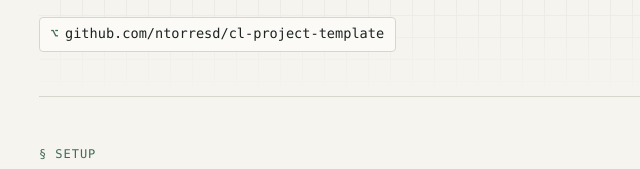
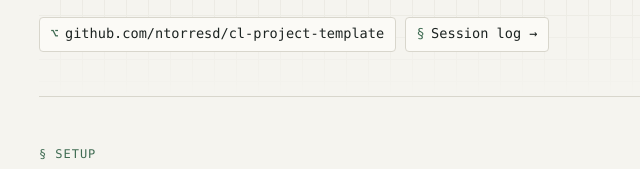
Before and after one commit to ntorresd/cl-project-template, a plain HTML site: page site/template.html in a window 1280 px wide. Shown: the part 276-445 px from the top of the page, 217-857 px from the left. Drawn offline with Linux system fonts and the light colour scheme.

Commit message:
feat(site): surface session log link in the masthead

```diff
--- a/site/template.html
+++ b/site/template.html
@@ -133,6 +133,13 @@
   }
   .repo-link:hover { border-color: var(--accent); color: var(--accent); }
   .repo-link::before { content: "⌥"; color: var(--accent); }
+  .repo-link.log-link::before { content: "§"; }
+
+  .masthead-links {
+    display: flex;
+    flex-wrap: wrap;
+    gap: 0.6rem;
+  }
 
   h2 {
     font-family: var(--font-head);
@@ -269,7 +276,10 @@
       specialized <code>CLAUDE.md</code>, a running session-log artifact, and a
       GitHub remote — so each new project begins from the same known-good
       shape.</p>
-      <a class="repo-link" href="https://github.com/ntorresd/cl-project-template">github.com/ntorresd/cl-project-template</a>
+      <div class="masthead-links">
+        <a class="repo-link" href="https://github.com/ntorresd/cl-project-template">github.com/ntorresd/cl-project-template</a>
+        <a class="repo-link log-link" href="cl-log.html">Session log →</a>
+      </div>
     </div>
   </header>
 
```
